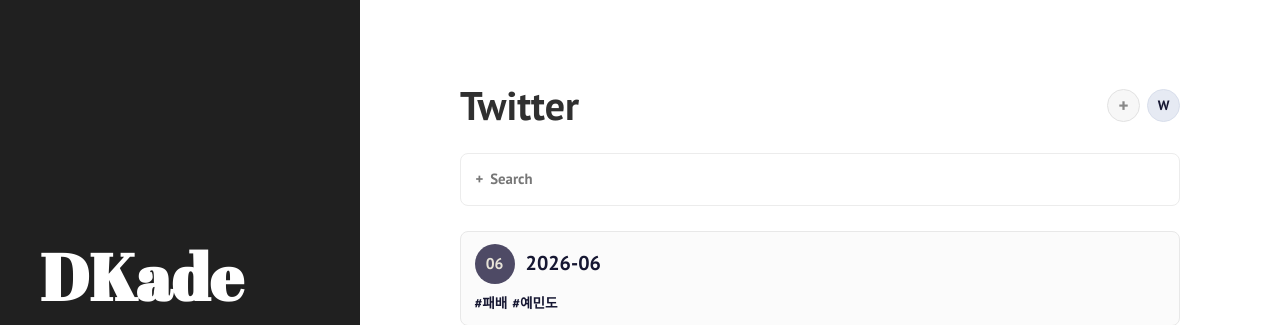
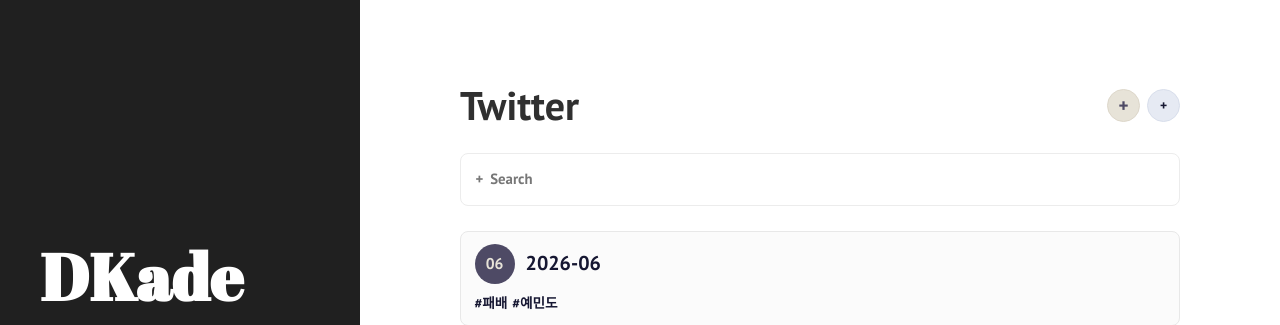
Before and after one commit to mistynocturn-design/dekade-archive, a Jekyll site: the page built from twitter/index.html, in a window 1280 px wide. Shown: the top 325 px of the page. Built offline with Jekyll 4.4.1, drawn with Linux system fonts in a browser that asks for light colours.

Commit message:
Unify tool shortcut icons

```diff
--- a/archive/index.html
+++ b/archive/index.html
@@ -5,7 +5,7 @@
 
 <div class="archive-page-tools">
   <a class="archive-tool-button" href="{{ site.baseurl }}/tools/chatlog-converter.html" target="_blank" rel="noopener" aria-label="Open converter" title="Open converter">+</a>
-  <a class="archive-tool-button archive-writer-button" href="{{ site.baseurl }}/tools/archive-quick-writer.html" target="_blank" rel="noopener" aria-label="Open quick writer" title="Open quick writer">w</a>
+  <a class="archive-tool-button archive-writer-button" href="{{ site.baseurl }}/tools/archive-quick-writer.html" target="_blank" rel="noopener" aria-label="Open quick writer" title="Open quick writer">+</a>
 </div>
 <nav class="archive-tabs" aria-label="Archive categories">
   {% for category in site.data.archive_categories %}
--- a/public/css/hyde.css
+++ b/public/css/hyde.css
@@ -1343,3 +1343,35 @@
 .archive-inline-search[open] summary::before {
   content: "-";
 }
+/* Unified plus tool colors */
+.content .archive-tool-button:not(.archive-writer-button),
+.content .twitter-tool-button:not(.twitter-writer-button) {
+  background: #e7e3d8;
+  border-color: #ddd7ca;
+  color: #4e4a65;
+}
+
+.content .archive-tool-button:not(.archive-writer-button):hover,
+.content .archive-tool-button:not(.archive-writer-button):focus,
+.content .twitter-tool-button:not(.twitter-writer-button):hover,
+.content .twitter-tool-button:not(.twitter-writer-button):focus {
+  background: #4e4a65;
+  border-color: #4e4a65;
+  color: #e7e3d8;
+}
+
+.content .archive-writer-button,
+.content .twitter-writer-button {
+  background: #e6eaf3;
+  border-color: #d8deeb;
+  color: #161732;
+}
+
+.content .archive-writer-button:hover,
+.content .archive-writer-button:focus,
+.content .twitter-writer-button:hover,
+.content .twitter-writer-button:focus {
+  background: #161732;
+  border-color: #161732;
+  color: #e6eaf3;
+}
--- a/twitter/index.html
+++ b/twitter/index.html
@@ -5,7 +5,7 @@
 
 <div class="twitter-page-tools">
   <a class="twitter-tool-button" href="{{ site.baseurl }}/tools/twitter-converter.html" target="_blank" rel="noopener" aria-label="Open Twitter converter" title="Open Twitter converter">+</a>
-  <a class="twitter-tool-button twitter-writer-button" href="{{ site.baseurl }}/tools/twitter-quick-writer.html" target="_blank" rel="noopener" aria-label="Open quick writer" title="Open quick writer">w</a>
+  <a class="twitter-tool-button twitter-writer-button" href="{{ site.baseurl }}/tools/twitter-quick-writer.html" target="_blank" rel="noopener" aria-label="Open quick writer" title="Open quick writer">+</a>
 </div>
 
 <details class="twitter-search-panel archive-inline-search"><summary>Search</summary>
```
